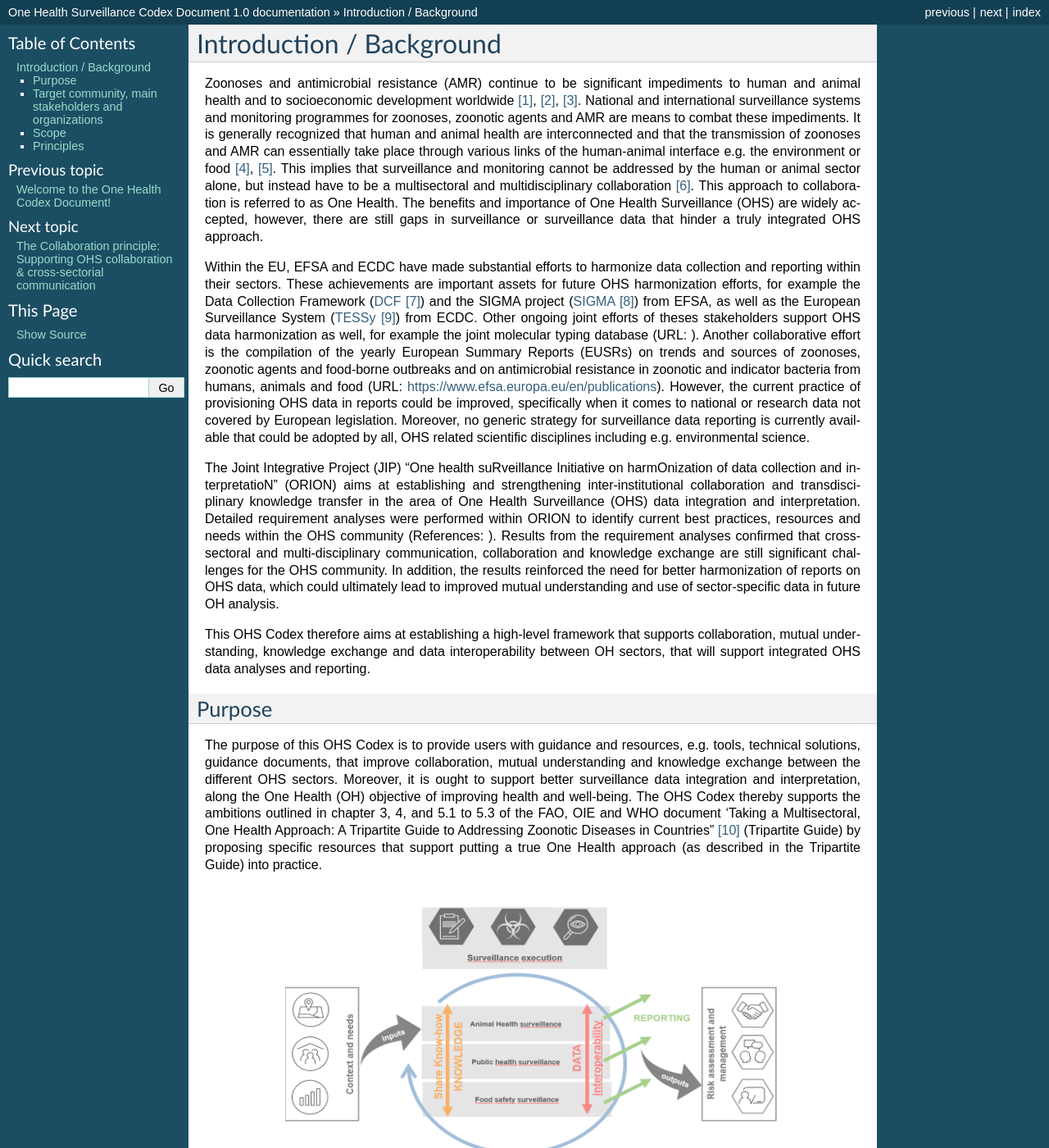
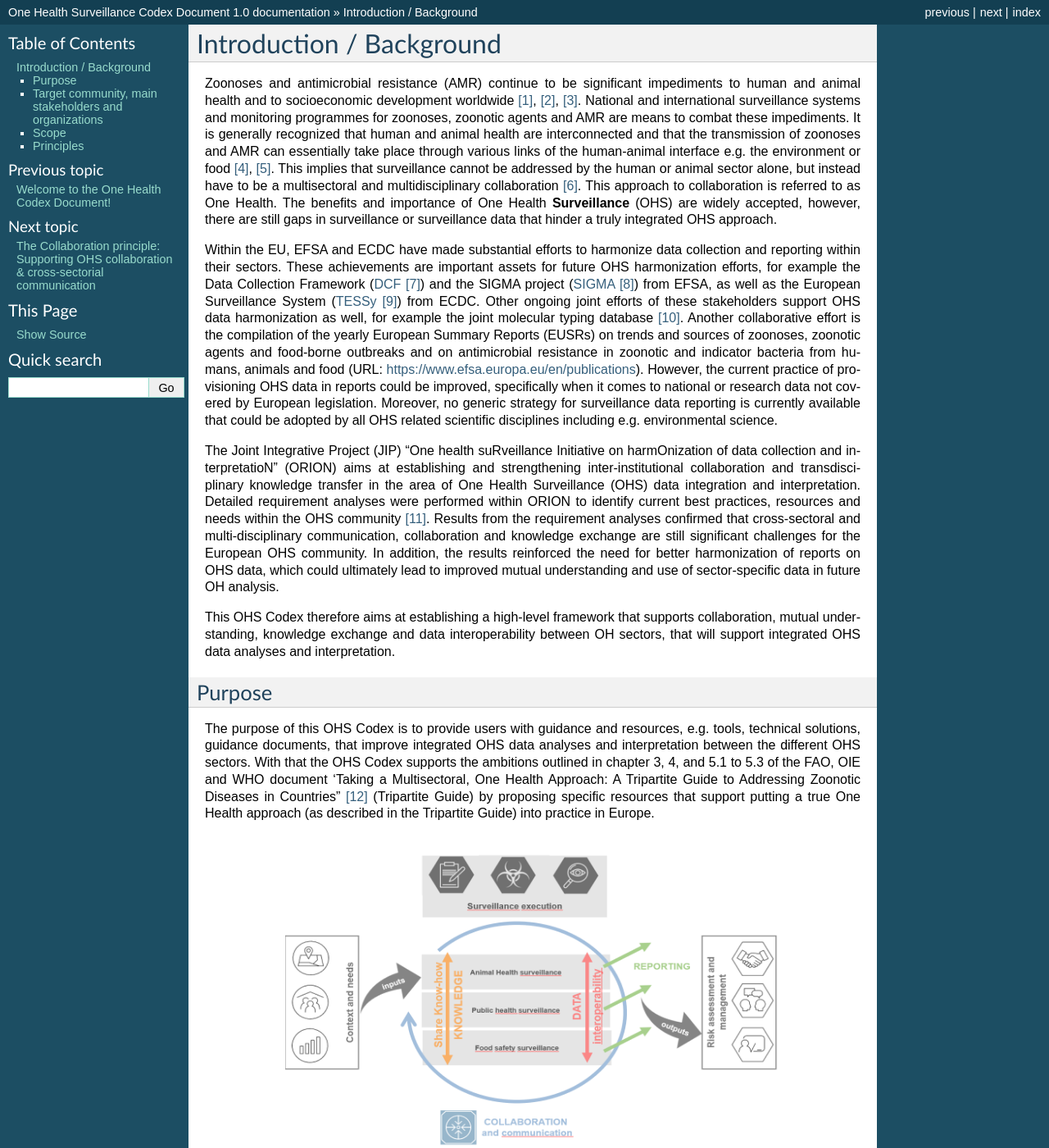
Before and after one commit to EJP-ORION/OH-Surveillance-Codex, a Sphinx documentation site: the page built from docs/1-introduction.rst, in a window 1280 px wide and 1400 px high. Shown: the whole window at 82% size. Built offline with Sphinx 7.4.7, drawn with Linux system fonts in a browser that asks for light colours; some of the changed text lies outside the part shown.

Commit message:
Update May2020

```diff
--- a/docs/1-introduction.rst
+++ b/docs/1-introduction.rst
@@ -10,13 +10,13 @@
 human and animal health are interconnected and that the transmission of
 zoonoses and AMR can essentially take place through various links of the
 human-animal interface e.g. the environment or food  [4]_, [5]_. This
-implies that surveillance and monitoring cannot be addressed by the
-human or animal sector alone, but instead have to be a multisectoral and
+implies that surveillance cannot be addressed by the human or animal
+sector alone, but instead have to be a multisectoral and
 multidisciplinary collaboration  [6]_. This approach to collaboration is
 referred to as One Health. The benefits and importance of One Health
-Surveillance (OHS) are widely accepted, however, there are still gaps in
-surveillance or surveillance data that hinder a truly integrated OHS
-approach.
+**Surveillance** (OHS) are widely accepted, however, there are still
+gaps in surveillance or surveillance data that hinder a truly integrated
+OHS approach.
 
 Within the EU, EFSA and ECDC have made substantial efforts to harmonize
 data collection and reporting within their sectors. These achievements
@@ -27,9 +27,9 @@
 (`SIGMA <https://www.efsa.europa.eu/en/supporting/pub/en-1428>`__\  [8]_)
 from EFSA, as well as the European Surveillance System
 (`TESSy <https://ecdc.europa.eu/en/publications-data/european-surveillance-system-tessy>`__\  [9]_)
-from ECDC. Other ongoing joint efforts of theses stakeholders support
-OHS data harmonization as well, for example the joint molecular typing
-database (URL: ). Another collaborative effort is the compilation of the
+from ECDC. Other ongoing joint efforts of these stakeholders support OHS
+data harmonization as well, for example the joint molecular typing
+database [10]_. Another collaborative effort is the compilation of the
 yearly European Summary Reports (EUSRs) on trends and sources of
 zoonoses, zoonotic agents and food-borne outbreaks and on antimicrobial
 resistance in zoonotic and indicator bacteria from humans, animals and
@@ -37,7 +37,7 @@
 current practice of provisioning OHS data in reports could be improved,
 specifically when it comes to national or research data not covered by
 European legislation. Moreover, no generic strategy for surveillance
-data reporting is currently available that could be adopted by all, OHS
+data reporting is currently available that could be adopted by all OHS
 related scientific disciplines including e.g. environmental science.
 
 The Joint Integrative Project (JIP) “One health suRveillance Initiative
@@ -46,35 +46,33 @@
 transdisciplinary knowledge transfer in the area of One Health
 Surveillance (OHS) data integration and interpretation. Detailed
 requirement analyses were performed within ORION to identify current
-best practices, resources and needs within the OHS community
-(References: ). Results from the requirement analyses confirmed that
-cross-sectoral and multi-disciplinary communication, collaboration and
-knowledge exchange are still significant challenges for the OHS
-community. In addition, the results reinforced the need for better
-harmonization of reports on OHS data, which could ultimately lead to
-improved mutual understanding and use of sector-specific data in future
-OH analysis.
+best practices, resources and needs within the OHS community [11]_.
+Results from the requirement analyses confirmed that cross-sectoral and
+multi-disciplinary communication, collaboration and knowledge exchange
+are still significant challenges for the European OHS community. In
+addition, the results reinforced the need for better harmonization of
+reports on OHS data, which could ultimately lead to improved mutual
+understanding and use of sector-specific data in future OH analysis.
 
 This OHS Codex therefore aims at establishing a high-level framework
 that supports collaboration, mutual understanding, knowledge exchange
 and data interoperability between OH sectors, that will support
-integrated OHS data analyses and reporting.
+integrated OHS data analyses and interpretation.
 
 Purpose
 -------
 
 The purpose of this OHS Codex is to provide users with guidance and
 resources, e.g. tools, technical solutions, guidance documents, that
-improve collaboration, mutual understanding and knowledge exchange
-between the different OHS sectors. Moreover, it is ought to support
-better surveillance data integration and interpretation, along the One
-Health (OH) objective of improving health and well-being. The OHS Codex
-thereby supports the ambitions outlined in chapter 3, 4, and 5.1 to 5.3
-of the FAO, OIE and WHO document ‘Taking a Multisectoral, One Health
-Approach: A Tripartite Guide to Addressing Zoonotic Diseases in
-Countries” [10]_ (Tripartite Guide) by proposing specific resources that
-support putting a true One Health approach (as described in the
-Tripartite Guide) into practice.
+improve integrated OHS data analyses and interpretation between the
+different OHS sectors. With that the OHS Codex supports the ambitions
+outlined in chapter 3, 4, and 5.1 to 5.3 of the FAO, OIE and WHO
+document ‘Taking a Multisectoral, One Health Approach: A Tripartite
+Guide to Addressing Zoonotic Diseases in Countries” [12]_ (Tripartite
+Guide) by proposing specific resources that support putting a true One
+Health approach (as described in the Tripartite Guide) into practice in
+Europe.
+
 
 .. figure:: ../assets/img/2020108_Tripartite_OHS_CODEX_adapted.png
     :width: 6.28229in
@@ -94,19 +92,21 @@
 According to the understanding of the authors elements of the OHS Codex
 will be useful for
 
-organizations or researchers that are
+organizations or researchers that are involved in
 
--  involved in One Health surveillance implementation
+-  One Health surveillance implementation
 
--  involved in One Health surveillance data reporting
+-  One Health surveillance data reporting
 
--  involved in One Health data harmonization and standardization
+-  One Health data harmonization and standardization
+
+-  Cross-sector risk management
 
 Specifically, this includes
 
--  Organisations that are members of the EJP consortium
+-  the EJP consortium and their follow up organization
 
--  other national authorities involved in OHS
+-  national authorities in Europe involved in OHS
 
 -  European authorities and institutes, as e.g. EFSA, ECDC, EEA
 
@@ -115,20 +115,14 @@
 Scope
 -----
 
-The OHS Codex aims at being generically applicable for surveillance
-purposes in all OH sectors, including those that were not directly
-involved in the development of the OHS Codex e.g. the environmental
-sector. The OHS Codex aims also at being applicable to all countries,
-geographic areas and administrative levels. However, we recognize that
-the resources were created based on surveillance within the animal
-health, food safety and public health sector. Therefore they may not
-consider every situation of OHS given the wide scope of countries and
-OHS contexts. It is also beyond the scope of the OHS Codex to create
-mechanisms or provide new structures for surveillance data sharing.
-
-Users of this guide are invited to take the provided methods as
-practical examples that can be adapted to their contexts, needs, and
-requirements.
+The scope of the OHS Codex is to provide a framework to embrace
+different tools and methods that can enhance OHS data analyses and
+interpretation. Currently, it is structured according to four core
+principles that were jointly defined by EJP-ORION project members as
+critical for achieving this objective. The OHS Codex framework has the
+potential to be expanded by more principles in the future in case the
+scope / objective is broadened. In this case the OHS Codex could become
+a comprehensive hub of tools for OHS improvement.
 
 .. figure:: ../assets/img/20191112_OHS-Codex_figure.png
     :width: 6.27083in
@@ -145,16 +139,15 @@
 Principles
 ----------
 
-The OHS Codex framework defines that improved cross-sector understanding
-and information exchange requires actions in four dedicated “areas”. In
-this OHS Codex these “areas” are termed “principles”. It is the ambition
-of this OHS Codex to describe these principles and to provide specific
-solutions & methods that can be used by the organisations & researchers
-to adopt each principle. Several of such methods will be developed and
-tested within the EJP ORION project, so that these are included right
-from the beginning into the OHS Codex document. As the OHS Codex is
-designed itself as an updatable online resource and it will be
-continuously extended as soon as new useful methods & solutions become
+The OHS Codex framework is structured by four main principles,
+identified by ORION as four main areas, where cross-sector understanding
+and information exchange could be improved. The Codex describes each
+principle and within each provides solutions & methods available to
+organisations & researchers, who want to enhance OHS within each
+principle. The methods and tools included from the onset in the Codex
+were developed and tested within the EJP ORION project. However, the OHS
+Codex is designed as an updatable online resource that can be
+continuously expanded when new useful methods & solutions become
 available.
 
 
@@ -194,6 +187,18 @@
    https://ecdc.europa.eu/en/publications-data/european-surveillance-system-tessy
 
 .. [10]
+   EFSA (European Food Safety Authority), 2014. Technical specifications
+   for the pilot on the collection of data on molecular testing of
+   food-borne pathogens from food, feed and animal samples. EFSA
+   supporting publications 2014;11(12):EN‐712, 58 pp. doi:
+   10.2903/sp.efsa.2014.EN-712
+
+.. [11]
+   ORION. (2020, April 16). Deliverable-JIP1-D2.3 Report on requirement
+   analysis for an "OH Knowledge Base – Integration" (ORION). Zenodo.
+   http://doi.org/10.5281/zenodo.3754596
+
+.. [12]
    Taking a Multisectoral, One Health Approach:A Tripartite Guide to
    Addressing Zoonotic Diseases in Countries
 
```
